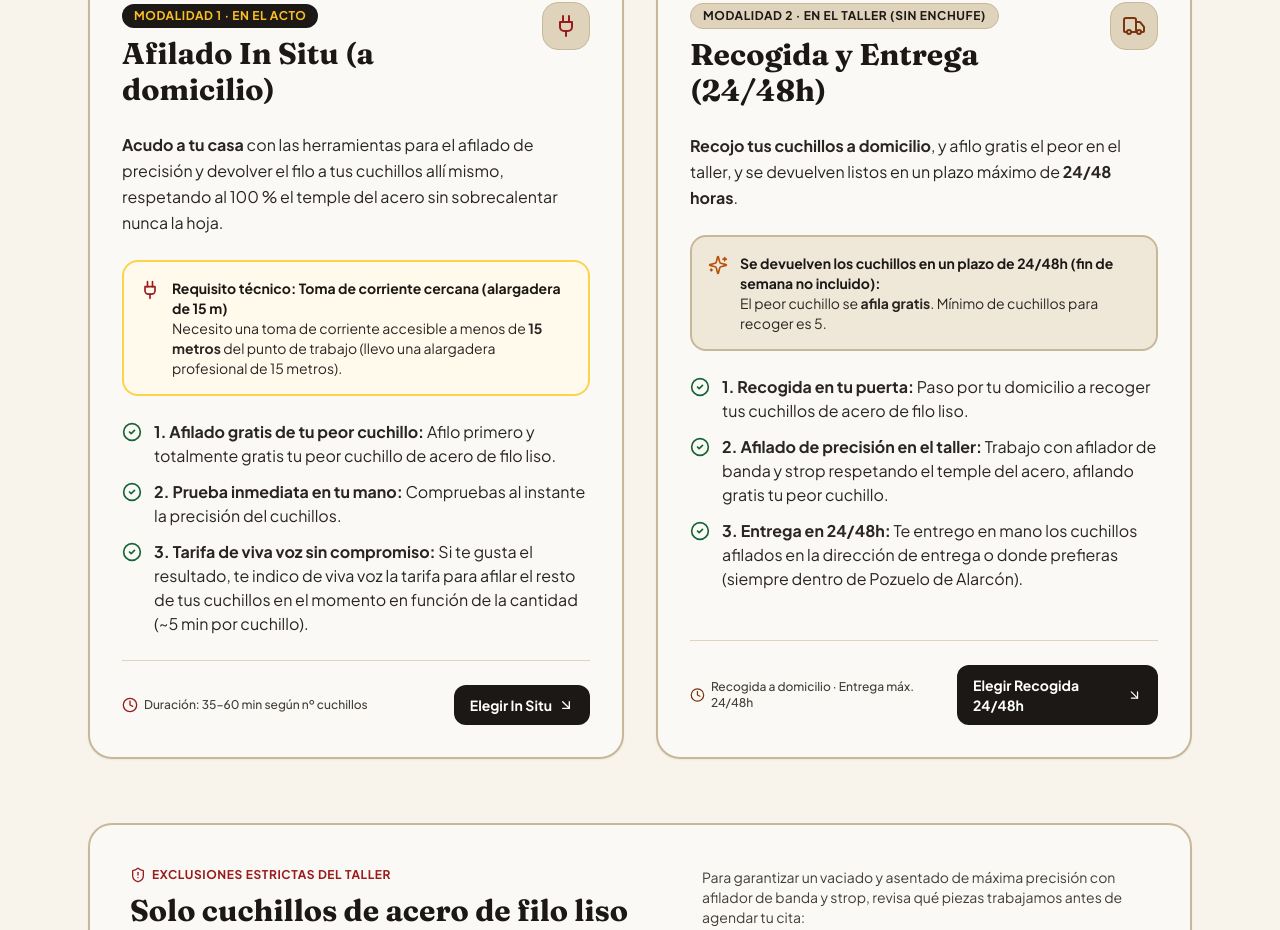
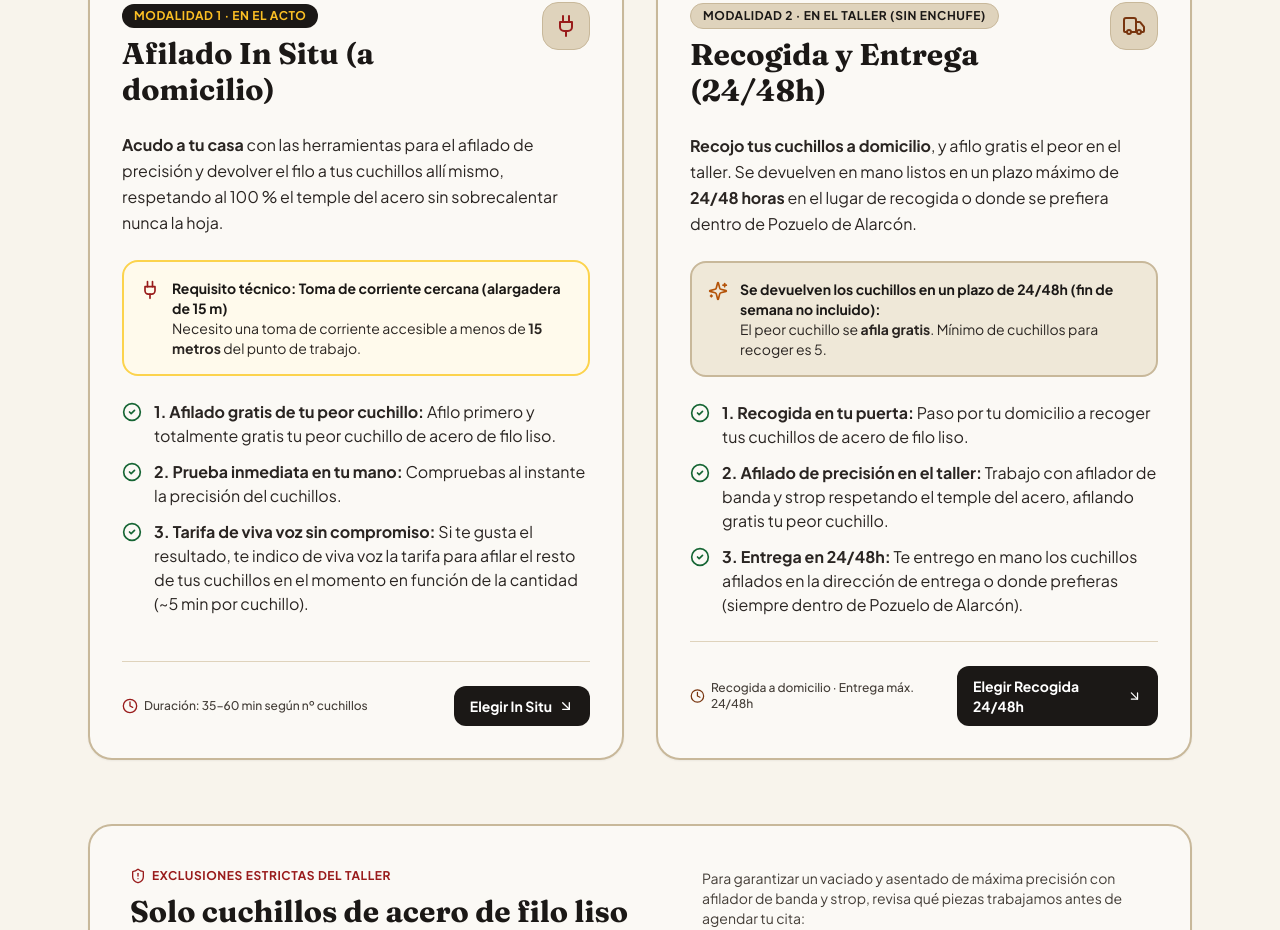
Before and after one commit to emiliorull/madkusin_vecindario, a React (Vite) app: page / in a window 1280 px wide. Shown: the part 1795-2725 px from the top of the page. Built offline with nearby package versions, Linux system fonts and the light colour scheme; no server answers; the HTML template or start-up script is replaced by a standard one.

Commit message:
Update HowItWorksSection.jsx

```diff
--- a/src/components/HowItWorksSection.jsx
+++ b/src/components/HowItWorksSection.jsx
@@ -61,8 +61,7 @@ export default function HowItWorksSection({ onSelectModalidad }) {
                     Requisito técnico: Toma de corriente cercana (alargadera de 15 m)
                   </strong>
                   Necesito una toma de corriente accesible a menos de{' '}
-                  <strong>15 metros</strong> del punto de trabajo (llevo una alargadera
-                  profesional de 15 metros).
+                  <strong>15 metros</strong> del punto de trabajo.
                 </div>
               </div>
 
@@ -128,8 +127,8 @@ export default function HowItWorksSection({ onSelectModalidad }) {
 
               <p className="text-stone-800 leading-relaxed">
                 <strong>Recojo tus cuchillos a domicilio</strong>, y afilo gratis el peor en el
-                taller, y se devuelven listos en un plazo máximo de{' '}
-                <strong>24/48 horas</strong>.
+                taller. Se devuelven en mano listos en un plazo máximo de{' '}
+                <strong>24/48 horas</strong> en el lugar de recogida o donde se prefiera dentro de Pozuelo de Alarcón.
               </p>
 
               {/* Garantía Destacada */}
```
